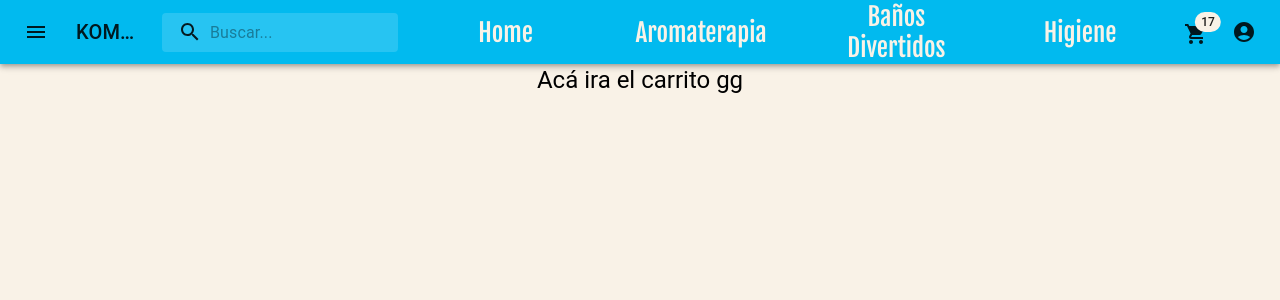
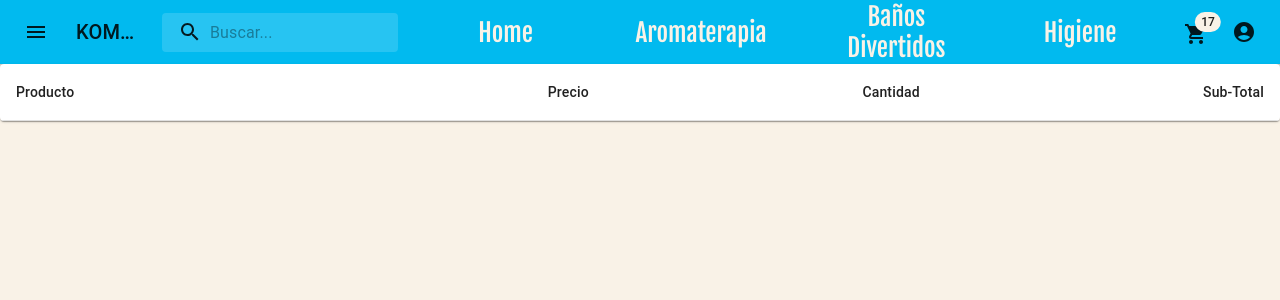
Before and after one commit to juaninoduerme/KomorebiReact, a React (Create React App) app: page /cart in a window 1280 px wide. Shown: the top 300 px of the page. Built offline with nearby package versions, Linux system fonts and the light colour scheme.

Commit message:
CartView en proceso

```diff
--- a/src/components/body/cart.jsx
+++ b/src/components/body/cart.jsx
@@ -1,10 +1,64 @@
-import Typography from '@mui/material/Typography';
+import * as React from 'react';
+import { styled } from '@mui/material/styles';
+import Table from '@mui/material/Table';
+import TableBody from '@mui/material/TableBody';
+import TableCell, { tableCellClasses } from '@mui/material/TableCell';
+import TableContainer from '@mui/material/TableContainer';
+import TableHead from '@mui/material/TableHead';
+import TableRow from '@mui/material/TableRow';
+import Paper from '@mui/material/Paper';
+
+//imports propiois
+import { useCart } from '../../contexts/cartcontext';
+
+const StyledTableCell = styled(TableCell)(({ theme }) => ({
+  [`&.${tableCellClasses.head}`]: {
+    backgroundColor: "primary",
+    color: "secondary",
+  },
+  [`&.${tableCellClasses.body}`]: {
+    fontSize: 14,
+  },
+}));
+
+const StyledTableRow = styled(TableRow)(({ theme }) => ({
+  '&:nth-of-type(odd)': {
+    backgroundColor: theme.palette.action.hover,
+  },
+  // hide last border
+  '&:last-child td, &:last-child th': {
+    border: 0,
+  },
+}));
 
 export default function Cart() {
 
+  const { cart, itemPriceCart } = useCart();
+
   return (
-    <Typography gutterBottom variant="h5" component="div">
-        Acá ira el carrito gg
-    </Typography>
+    <TableContainer component={Paper}>
+      <Table sx={{ minWidth: 700 }} aria-label="customized table">
+        <TableHead>
+          <TableRow>
+            <StyledTableCell>Producto</StyledTableCell>
+            <StyledTableCell align="right">Precio</StyledTableCell>
+            <StyledTableCell align="right">Cantidad</StyledTableCell>
+            <StyledTableCell align="right">Sub-Total</StyledTableCell>
+          </TableRow>
+        </TableHead>
+        <TableBody>
+          {cart.map((item) => (
+            <StyledTableRow key={item.id}>
+              <StyledTableCell component="th" scope="row">
+                {item.imagen, item.nombre}
+              </StyledTableCell>
+              <StyledTableCell align="right">{item.precio}</StyledTableCell>
+              <StyledTableCell align="right">{item.cantidad}</StyledTableCell>
+              <StyledTableCell align="right">{itemPriceCart(item.id)}</StyledTableCell>
+            </StyledTableRow>
+          ))}
+        </TableBody>
+      </Table>
+    </TableContainer>
   );
 }
--- a/src/components/body/itemcount.jsx
+++ b/src/components/body/itemcount.jsx
@@ -10,14 +10,13 @@ import swal from '@sweetalert/with-react';
 
 //imports propiois
 import { useCart } from '../../contexts/cartcontext';
-import { Container } from '@mui/material';
 
 const ItemCount = ({initial, producto}) => {
 
     const [stockDinamico, setStockDinamico] = useState(producto.stock);
     const [countItems, setCountItems] = useState(initial);
 
-    const { addItemCart } = useCart();
+    const { cart, addItemCart } = useCart();
 
     const AddItem = () => {
 
@@ -48,9 +47,6 @@ const ItemCount = ({initial, producto}) => {
                 text: `Se agregó ${countItems} unidad del producto ${producto.nombre} al carrito.`,
                 buttons: true,
             });
-            addItemCart({item: producto, quantity: countItems});
-            setStockDinamico(stockDinamico - countItems);
-            setCountItems(initial);
         }
         else
         {
@@ -59,10 +55,11 @@ const ItemCount = ({initial, producto}) => {
                 text: `Se agregó ${countItems} unidades del producto ${producto.nombre} al carrito.`,
                 buttons: true,
             });
-            addItemCart({item: producto, quantity: countItems});
-            setStockDinamico(stockDinamico - countItems);
-            setCountItems(initial);
         }
+
+        addItemCart({item: producto, quantity: countItems});
+        setStockDinamico(stockDinamico - countItems);
+        setCountItems(initial);
     };
 
     return (
--- a/src/components/body/itemlistcontainer.jsx
+++ b/src/components/body/itemlistcontainer.jsx
@@ -1,26 +1,43 @@
-import { useState, useEffect } from 'react';
-import Box from '@mui/material/Box';
+import { useState, useEffect } from "react";
+import Box from "@mui/material/Box";
 
 //imports propios
-import getProducts from '../../services/promesaitems'
-import ItemList from './itemlist';
-import { useParams } from 'react-router-dom';
+import getProducts from "../../services/promesaitems";
+import ItemList from "./itemlist";
+import { useParams } from "react-router-dom";
 
 export default function ItemListContainer() {
-
-  const {id} = useParams();
-  const [products, setProducts] = useState([]);
+  const { id } = useParams();
+  const [products, setProducts] = useState(undefined);
+  const [loading, setLoading] = useState(true);
 
   useEffect(() => {
     getProducts
-    .then((response) => {
-      (id === undefined) ? setProducts(response) :
-      setProducts(response.filter((prod) => prod.categoria == parseInt(id)))})
+      .then((response) => {
+        id === undefined || id === null
+          ? setProducts(response)
+          : setProducts(
+              response.filter((prod) => prod.categoria == parseInt(id))
+            );
+      })
+      .catch((error) => {
+        console.log("Pasaron cosas....", error);
+      })
+      .finally(() => {
+        setLoading(false);
+      });
   }, [id]);
 
   return (
-    <Box sx={{ width: '100%', display: 'flex', justifyContent: 'center', flexDirection: 'row' }}>
-        <ItemList products={products}/>
+    <Box
+      sx={{
+        width: "100%",
+        display: "flex",
+        justifyContent: "center",
+        flexDirection: "row",
+      }}
+    >
+      {loading ? <div>Loading....</div> : <ItemList products={products} />}
     </Box>
   );
 }
--- a/src/components/navbar/navbar.jsx
+++ b/src/components/navbar/navbar.jsx
@@ -17,6 +17,7 @@ import MoreIcon from '@mui/icons-material/MoreVert';
 //Import Componente
 import MenuKomorebi from './menu';
 import CartWidget from './cartwidget';
+import { useCart } from '../../contexts/cartcontext';
 
 const Search = styled('div')(({ theme }) => ({
   position: 'relative',
@@ -59,6 +60,10 @@ const StyledInputBase = styled(InputBase)(({ theme }) => ({
 }));
 
 export default function NavBar() {
+
+  //context
+  const { countItemsCart } = useCart();
+
   const [anchorEl, setAnchorEl] = React.useState(null);
   const [mobileMoreAnchorEl, setMobileMoreAnchorEl] = React.useState(null);
 
@@ -122,8 +127,8 @@ export default function NavBar() {
       onClose={handleMobileMenuClose}
     >
       <MenuItem>
-        <IconButton size="large" aria-label="show 4 new mails" color="inherit">
-          <Badge badgeContent={17} color="error">
+        <IconButton size="large" color="inherit">
+          <Badge badgeContent={countItemsCart} color="secondary">
             <CartWidget/>
           </Badge>
         </IconButton>
@@ -179,9 +184,8 @@ export default function NavBar() {
           <Box sx={{ flexGrow: 1 }} />
           <Box sx={{ display: { xs: 'none', md: 'flex' } }}>
             <IconButton
-              size="large"
-              aria-label="show 17 new notifications"
-              color="inherit"
+                size="large"
+                color="inherit"
             >
               <CartWidget/>
             </IconButton>
--- a/src/contexts/cartcontext.jsx
+++ b/src/contexts/cartcontext.jsx
@@ -1,44 +1,53 @@
-import { createContext, useContext, useState } from 'react';
+import { createContext, useContext, useState } from "react";
 
 const cartContext = createContext();
 
 export const useCart = () => useContext(cartContext);
 
 export const CartProvider = ({ children }) => {
-
   const [cart, setCart] = useState([]);
 
   const isInCart = (idItem) => {
     // está el item en el carrito ? true : false
-        const producto = cart.find(item => item.id === idItem);
 
-        if(producto != null)
-            return true;
-        else
-            return false;
+    return cart.some((prod) => prod.id == idItem);
   };
 
-    const addItemCart = ({item, quantity}) => {
+  const addItemCart = ({ item, quantity }) => {
     // busca item en el carrito ? actualiza la cantidad : agrega el item y su cantidad al carrito
+    const newCart = {
+      ...item,
+      cantidad: quantity,
+    };
 
-        if (isInCart(item.id))
-        {
-            const newCart = cart.map(cartItem => cartItem.id === item.id ? { ...cartItem, cantidad: cartItem.cantidad + quantity } : cartItem);
-            setCart(newCart);
+    if (!isInCart(item.id)) {
+
+      setCart([...cart, newCart]);
     }
-        else
-        {
-            item.cantidad = quantity;
-            const newCart = [...cart, item];
-            setCart(newCart);
+    else {
+
+        const newCarts = cart.map((cartItem) => {
+
+            const sumTotal = cartItem.cantidad + quantity;
+
+            if (cartItem.id === item.id) {
+                return { ...cartItem, cantidad: sumTotal };
             }
+            else {
+                return cartItem;
+            }
+        });
+
+        setCart(newCarts);
+    }
+
+    console.log(`cart`, cart);
   };
 
   const removeItemCart = (idItem) => {
     // sacar item del carrito
-        if (isInCart(idItem))
-        {
-            const newCart = cart.filter(cartItem => cartItem.id !== idItem);
+    if (isInCart(idItem)) {
+      const newCart = cart.filter((cartItem) => cartItem.id !== idItem);
       setCart(newCart);
     }
   };
@@ -50,25 +59,40 @@ export const CartProvider = ({ children }) => {
 
   const countItemsCart = () => {
     // cuenta la cantidad de items que hay en el carrito
-        const count = 0;
+    const cantidadItems = cart.reduce((count, prod) => count + prod.cantidad, 0);
+    return cantidadItems;
+  };
 
-        cart.reduce((count, prod) => count + prod.cantidad, 0);
+  const itemPriceCart = (idItem) => {
+    // da el valor total de un item del carrito
 
-        return count;
+    const item = cart.find(prod => prod.id === idItem);
+
+    return item.precio * item.cantidad;
   };
 
   const totalPriceCart = () => {
     // da el valor total del carrito
-        const precioTotal = 0;
 
-        precioTotal = cart.reduce((precioTotal, prod) => precioTotal + prod.cantidad * prod.precio, 0);
-
-        return precioTotal;
+    return cart.reduce(
+      (precioTotal, prod) => precioTotal + prod.cantidad * prod.precio,
+      0
+    );
   };
 
   return (
     <cartContext.Provider
-            value={{ cart, setCart, isInCart, addItemCart, removeItemCart, clearCart, countItemsCart, totalPriceCart }}
+      value={{
+        cart,
+        setCart,
+        isInCart,
+        addItemCart,
+        removeItemCart,
+        clearCart,
+        countItemsCart,
+        itemPriceCart,
+        totalPriceCart,
+      }}
     >
       {children}
     </cartContext.Provider>
```
Lines whose indentation alone changed are shown as unchanged.
